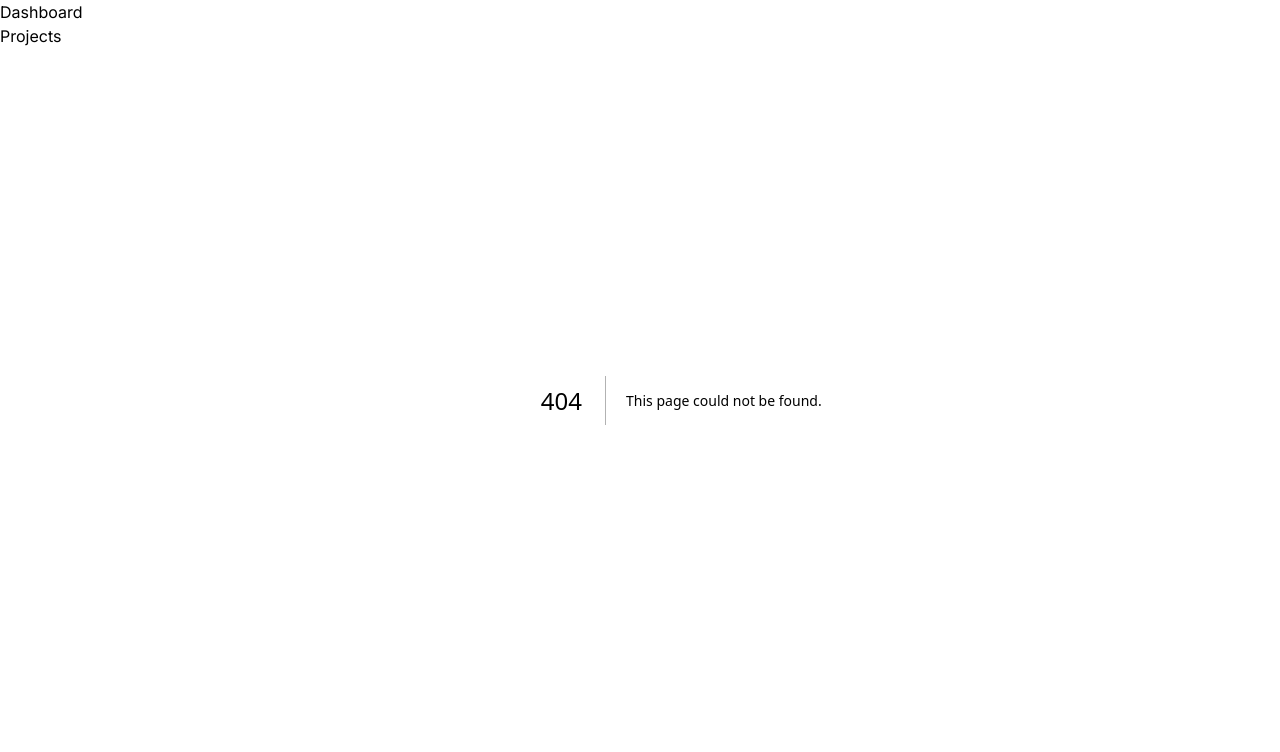
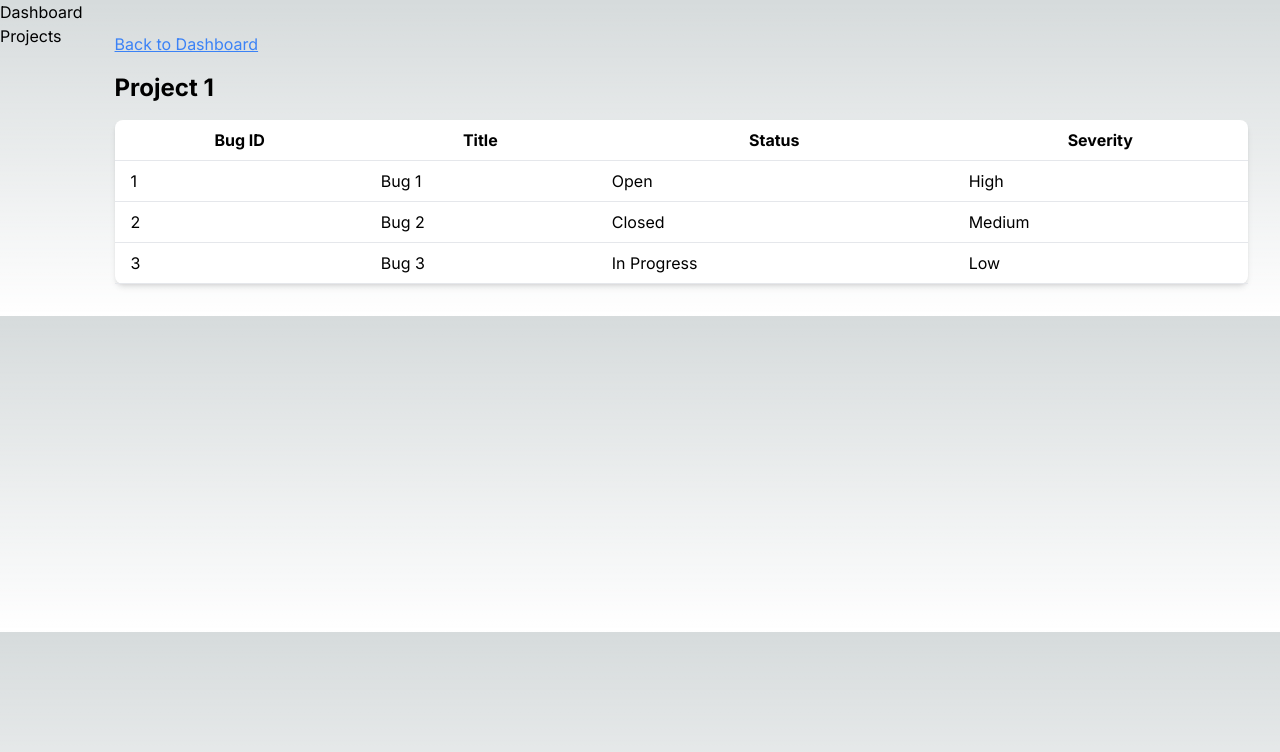
Before and after one commit to MikolajMarciniak/bug-tracker, a Next.js app: page /dashboard/projects/1 in a window 1280 px wide. Before the commit this address had no page. Shown: the top 752 px of the page. Built offline with nearby package versions, Linux system fonts and the light colour scheme.

Commit message:
make placeholder dynamic project page

```diff
--- /dev/null
+++ b/src/app/dashboard/projects/[id]/page.js
@@ -0,0 +1,85 @@
+// app/dashboard/projects/[id]/page.js
+
+"use client";
+
+import { useRouter } from "next/navigation";
+import { useEffect, useState } from "react";
+
+async function fetchProjectData(id) {
+  // Simulate fetching data from an API
+  return { id, name: `Project ${id}` };
+}
+
+async function fetchBugsForProject(id) {
+  // Simulate fetching bugs data from an API
+  return [
+    { id: 1, title: "Bug 1", status: "Open", severity: "High" },
+    { id: 2, title: "Bug 2", status: "Closed", severity: "Medium" },
+    { id: 3, title: "Bug 3", status: "In Progress", severity: "Low" },
+  ];
+}
+
+export default function ProjectDetail({ params }) {
+  const { id } = params;
+  const router = useRouter();
+  const [project, setProject] = useState(null);
+  const [bugs, setBugs] = useState([]);
+  const [loading, setLoading] = useState(true);
+  const [error, setError] = useState(null);
+
+  useEffect(() => {
+    async function loadData() {
+      setLoading(true);
+      try {
+        const projectData = await fetchProjectData(id);
+        setProject(projectData);
+
+        const bugsData = await fetchBugsForProject(id);
+        setBugs(bugsData);
+      } catch (err) {
+        setError("Failed to load data");
+        console.error("Error fetching data:", err);
+      } finally {
+        setLoading(false);
+      }
+    }
+
+    loadData();
+  }, [id]);
+
+  if (loading) return <p>Loading...</p>;
+  if (error) return <p>{error}</p>;
+  if (!project) return <p>Project not found</p>;
+
+  return (
+    <div className="p-8">
+      <button
+        onClick={() => router.back()}
+        className="text-blue-500 underline mb-4"
+      >
+        Back to Dashboard
+      </button>
+      <h1 className="text-2xl font-bold mb-4">{project.name}</h1>
+      <table className="min-w-full bg-white shadow-md rounded-lg">
+        <thead>
+          <tr>
+            <th className="py-2 px-4 border-b">Bug ID</th>
+            <th className="py-2 px-4 border-b">Title</th>
+            <th className="py-2 px-4 border-b">Status</th>
+            <th className="py-2 px-4 border-b">Severity</th>
+          </tr>
+        </thead>
+        <tbody>
+          {bugs.map((bug) => (
+            <tr key={bug.id} className="hover:bg-gray-100">
+              <td className="py-2 px-4 border-b">{bug.id}</td>
+              <td className="py-2 px-4 border-b">{bug.title}</td>
+              <td className="py-2 px-4 border-b">{bug.status}</td>
+              <td className="py-2 px-4 border-b">{bug.severity}</td>
+            </tr>
+          ))}
+        </tbody>
+      </table>
+    </div>
+  );
+}
```
